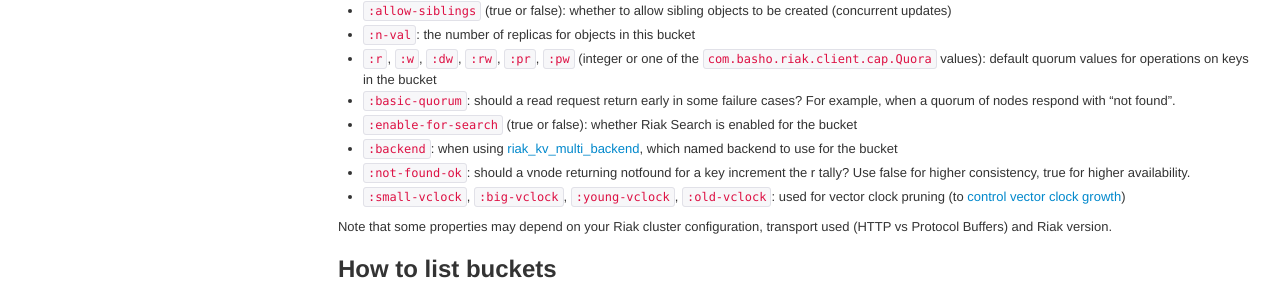
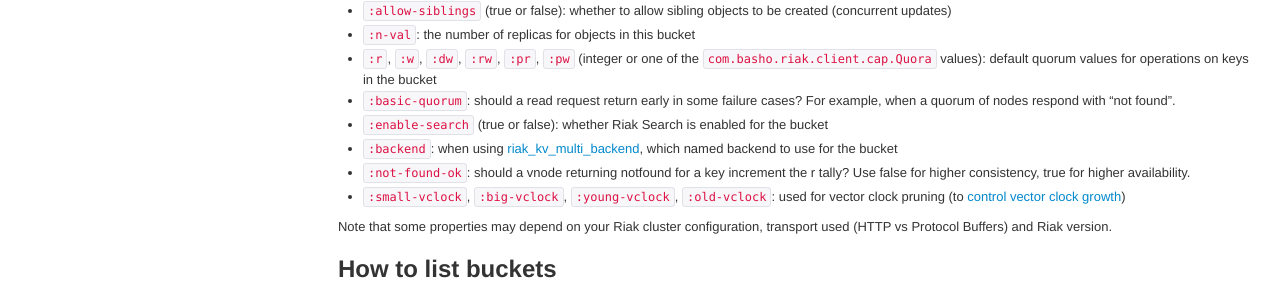
Before and after one commit to clojurewerkz/welle.docs, a Jekyll site: the page built from articles/buckets.md, in a window 1280 px wide. Shown: the part 1024-1318 px from the top of the page. Built offline with Jekyll 4.4.1, drawn with Linux system fonts in a browser that asks for light colours; some web fonts are replaced.

Commit message:
Correct search enabling option name

```diff
--- a/articles/buckets.md
+++ b/articles/buckets.md
@@ -52,7 +52,7 @@
  * `:n-val`: the number of replicas for objects in this bucket
  * `:r`, `:w`, `:dw`, `:rw`, `:pr`, `:pw` (integer or one of the `com.basho.riak.client.cap.Quora` values): default quorum values for operations on keys in the bucket
  * `:basic-quorum`: should a read request return early in some failure cases? For example, when a quorum of nodes respond with "not found".
- * `:enable-for-search` (true or false): whether Riak Search is enabled for the bucket
+ * `:enable-search` (true or false): whether Riak Search is enabled for the bucket
  * `:backend`: when using [riak_kv_multi_backend](http://wiki.basho.com/Storage-Backends.html), which named backend to use for the bucket
  * `:not-found-ok`: should a vnode returning notfound for a key increment the r tally? Use false for higher consistency, true for higher availability.
  * `:small-vclock`, `:big-vclock`, `:young-vclock`, `:old-vclock`: used for vector clock pruning (to [control vector clock growth](http://wiki.basho.com/HTTP-Get-Bucket-Properties.html))
```
